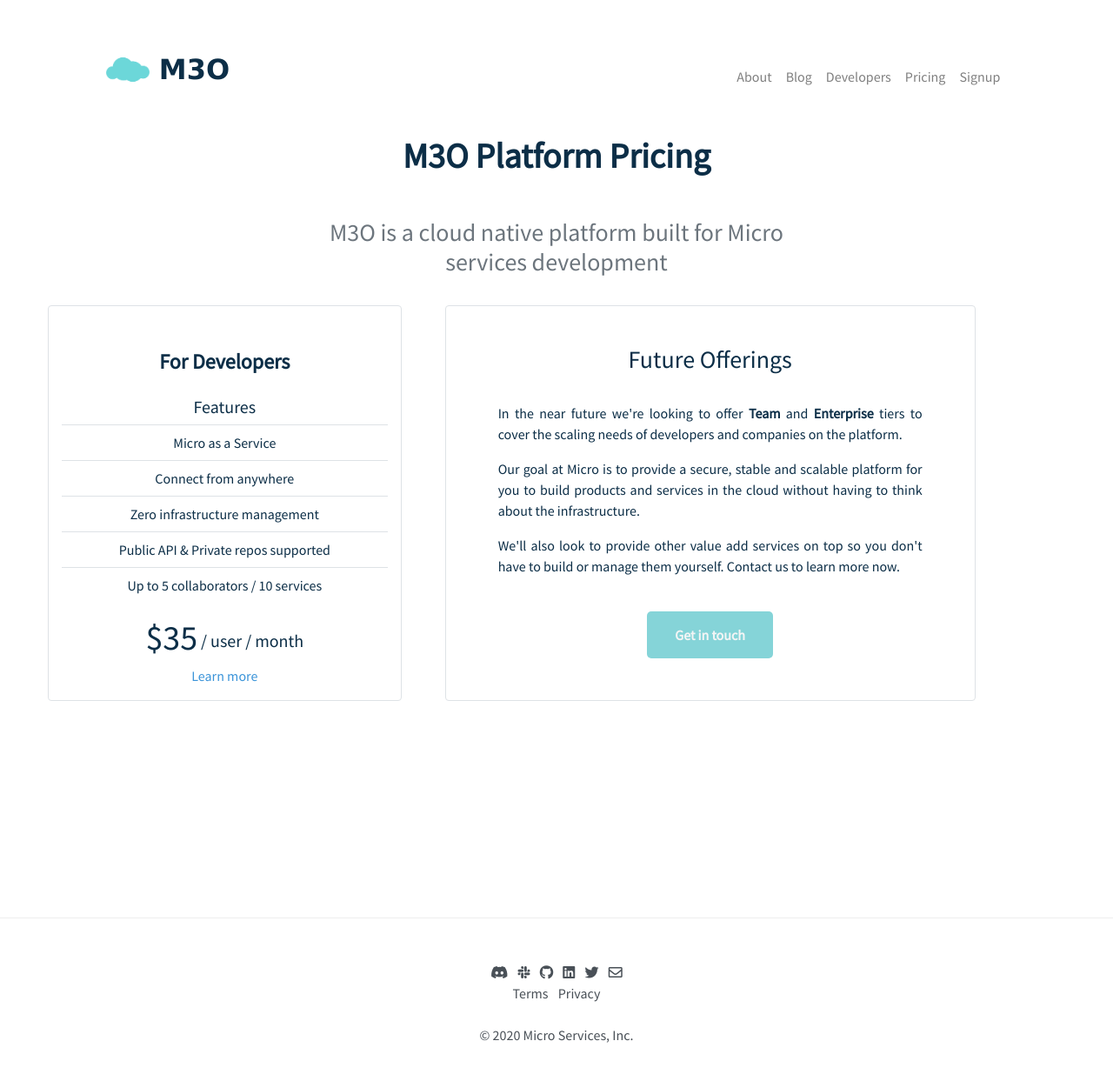
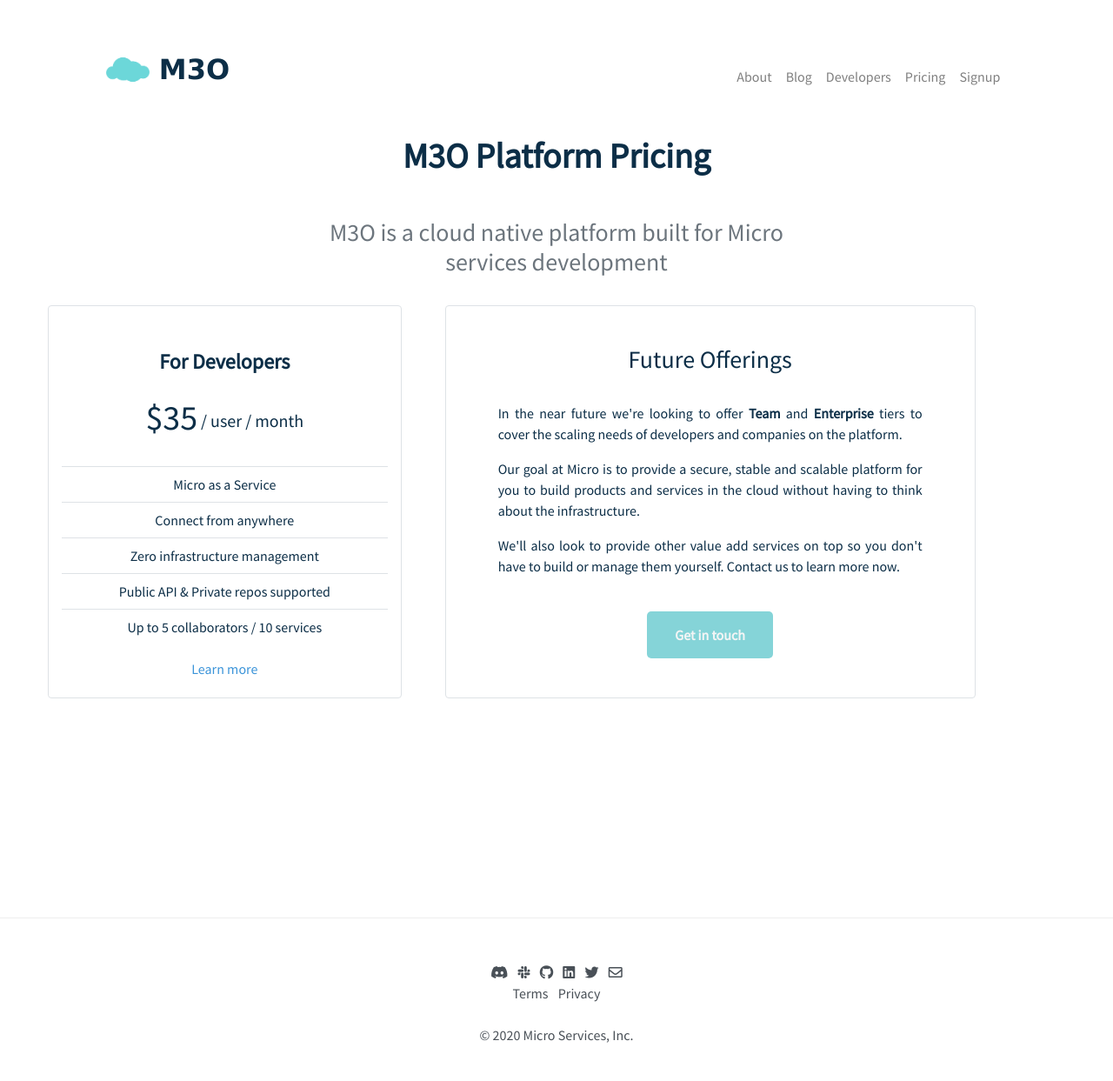
Before and after one commit to micro-community/go-micro-v2-doc, a Jekyll site: the page built from pricing.html, in a window 1280 px wide. Shown: the whole page at 87% size. Built offline with Jekyll 4.4.1, drawn with Linux system fonts in a browser that asks for light colours; nearby versions of some CDN libraries.

Commit message:
Update pricing

```diff
--- a/_includes/features-dev.html
+++ b/_includes/features-dev.html
@@ -2,7 +2,10 @@
 	<div class="panel panel-success">
 	  <div class="panel-body" style="text-align: center;">
 	    <h4><b>For Developers</b></h4>
-	    <h5>Features</h5>
+	    <div class="the-price">
+	      <h1>$35<span class="subscript"> / user / month</span></h1>
+	      <br>
+	    </div>
 	    <table class="table features">
 	      <tr>
 		<td>Micro as a Service</td>
@@ -20,10 +23,7 @@
 		<td>Up to 5 collaborators / 10 services</td>
 	      </tr>
 	    </table>
-	    <div class="the-price">
-	      <h1>$35<span class="subscript"> / user / month</span></h1>
 	      <p><a href="https://m3o.dev/concepts/platform">Learn more</a></p>
-	    </div>
 	  </div>
 	</div>
       </div>
```
